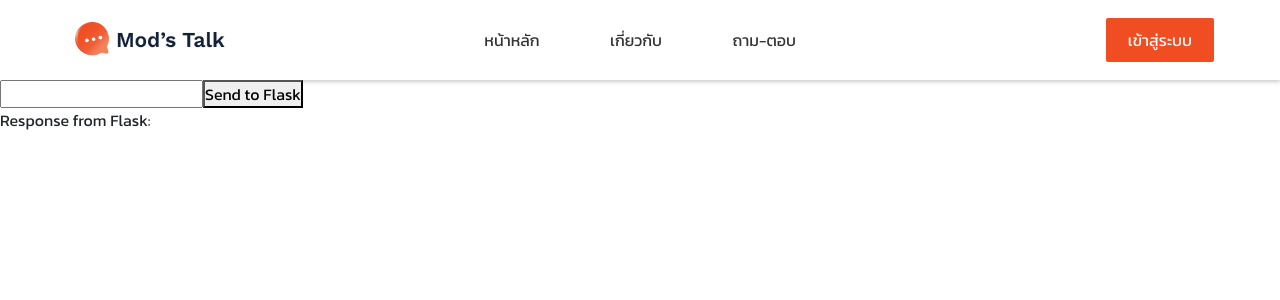
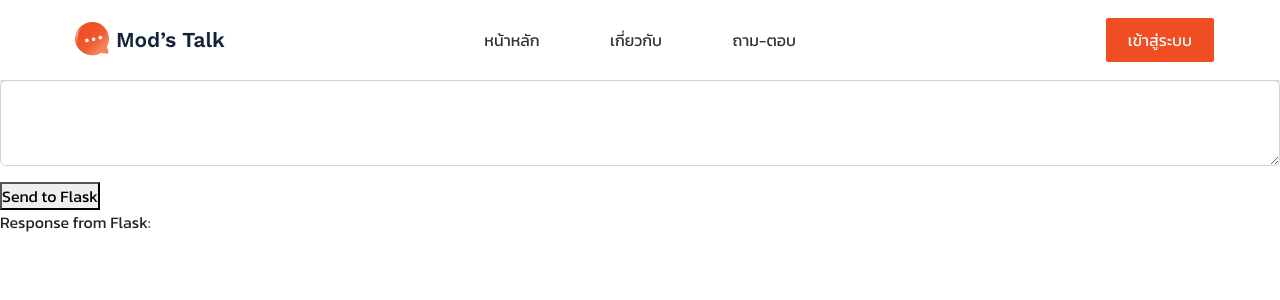
Before and after one commit to titleheroes/mods-talk, a React (Create React App) app: page /test in a window 1280 px wide. Shown: the top 300 px of the page. Built offline with nearby package versions, Linux system fonts and the light colour scheme; no server answers.

Commit message:
test page

```diff
--- a/src/pages/Question/test.js
+++ b/src/pages/Question/test.js
@@ -43,13 +43,16 @@ const MyComponent = () => {
 
   return (
     <div>
+        <div >
+          <textarea className='form-control mb-3' rows="3" type="text" value={inputText} onChange={(e) => setInputText(e.target.value)} />
+
+          <button onClick={TestsendDataToFlask}>Send to Flask</button>
+
+        </div>
+
         <div>
-          <input type="text" value={inputText} onChange={(e) => setInputText(e.target.value)} />
-          <button onClick={TestsendDataToFlask}>Send to Flask</button>
           <p>Response from Flask: {result}</p>
         </div>
-
-
 
 
     </div>
```
